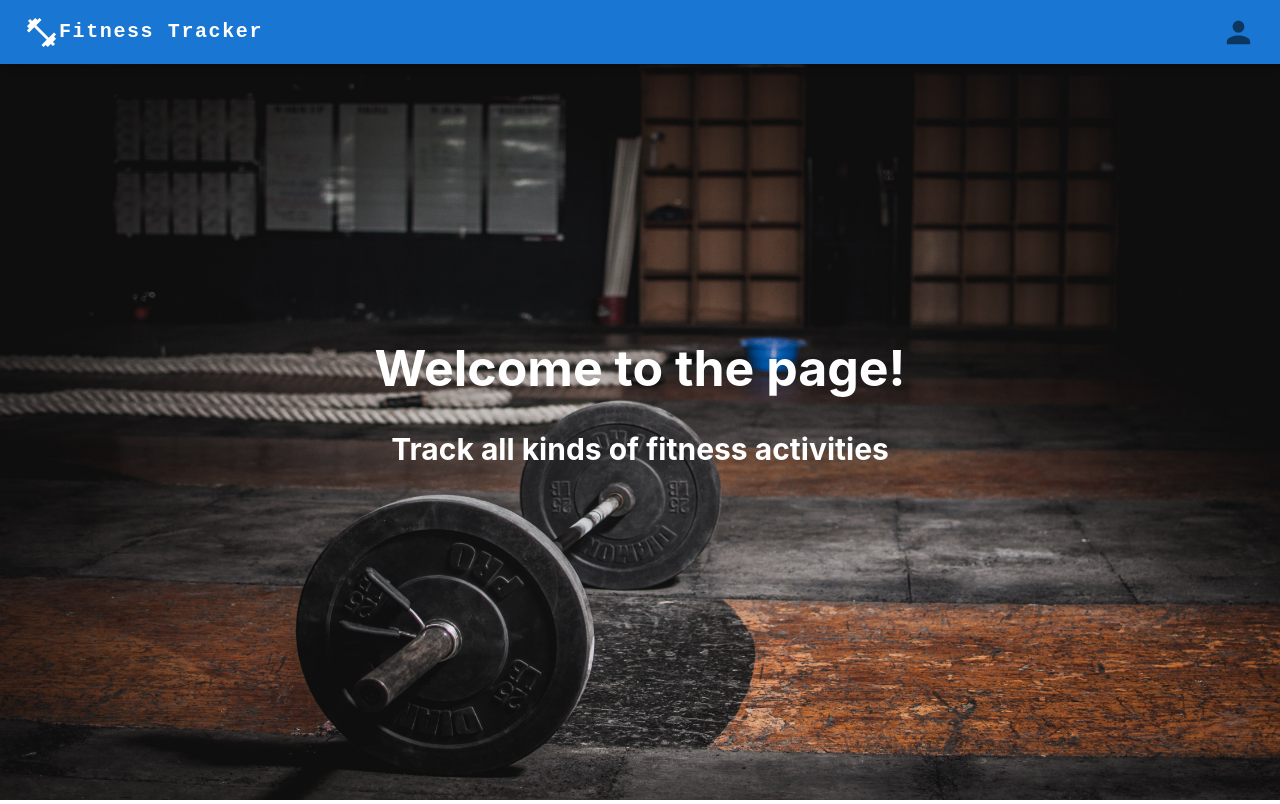
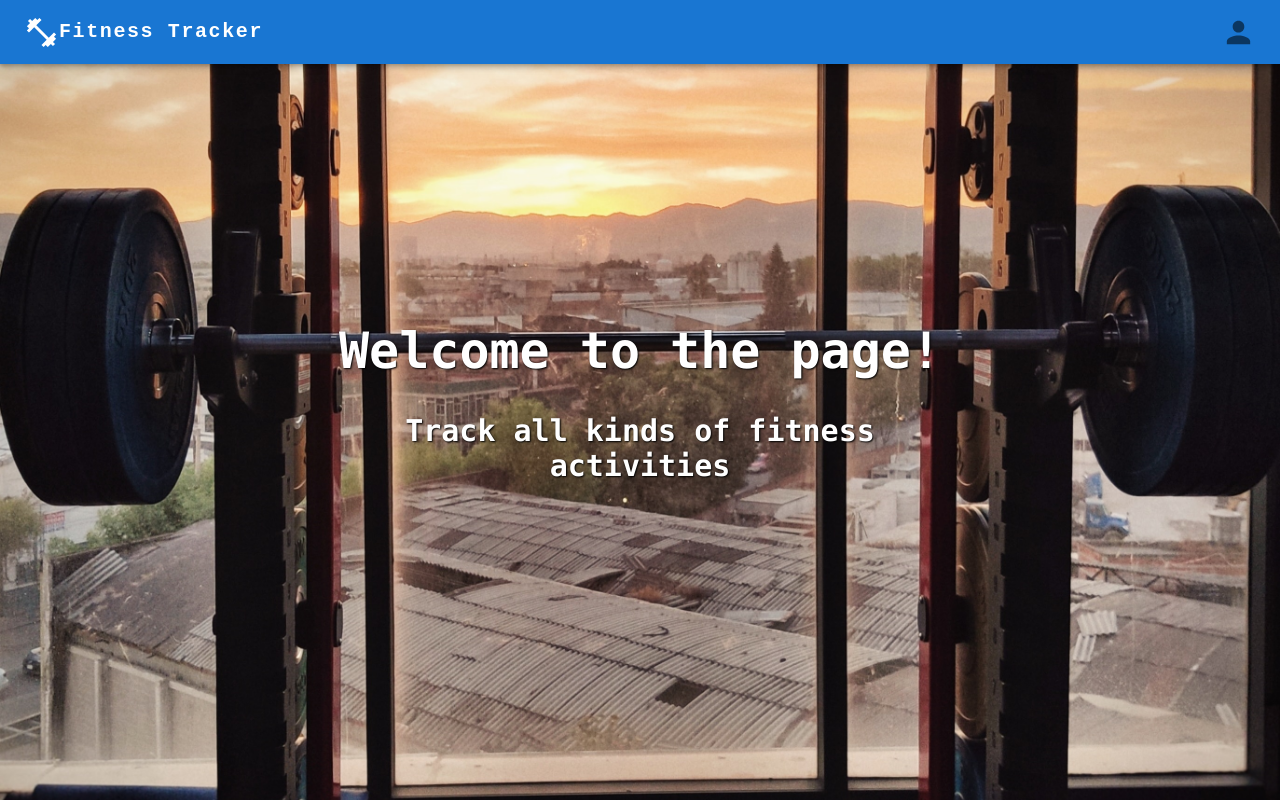
Before and after one commit to denisf01/Fitness-Tracker, a React (Create React App) app: page / in a window 1280 px wide. Built offline with nearby package versions, Linux system fonts and the light colour scheme.

Commit message:
Small changes on Exercises page

```diff
--- a/src/components/Exercises/Exercise.js
+++ b/src/components/Exercises/Exercise.js
@@ -1,13 +1,24 @@
 import classes from "./Exercise.module.css";
 import React from "react";
+import DeleteIcon from "@mui/icons-material/Delete";
+import EditIcon from "@mui/icons-material/Edit";
+import Button from "@mui/material/Button";
 
-const MealItem = (props) => {
+const Exercise = (props) => {
   return (
     <li className={classes.exercise}>
       <div>
         <h3>Test</h3>
       </div>
+      <div>
+        <Button>
+          <EditIcon />
+        </Button>
+        <Button>
+          <DeleteIcon color={"action"} />
+        </Button>
+      </div>
     </li>
   );
 };
-export default MealItem;
+export default Exercise;
--- a/src/components/MainPage/MainBackground.js
+++ b/src/components/MainPage/MainBackground.js
@@ -1,16 +1,28 @@
 import classes from "./MainBackground.module.css";
 import myImage from "../../images/main-image.jpg";
-import {useContext} from "react";
+import myImage2 from "../../images/main-image2.jpg";
+
+import { useContext } from "react";
 import Context from "../../store/context";
 import CustomizedAlert from "../Alert/Alert";
+import ExercisesPhoto from "../../images/exercises.jpg";
+
+const MainBackground = (props) => {
+  const ctx = useContext(Context);
+  return (
+    <div
+      style={{
+        backgroundImage: `url(${myImage2})`,
+        width: "100%",
+        height: "100vh",
+        backgroundRepeat: "no-repeat",
+        backgroundSize: "cover",
+          opacity: "1"
 
 
-const MainBackground = (props) => {
-    const ctx = useContext(Context);
-  return (
-    <div className={classes.image}>
-        {ctx.isLoggedOut && <CustomizedAlert text={"Logged out"}/>}
-      <img src={myImage} />
+      }}
+    >
+      {ctx.isLoggedOut && <CustomizedAlert text={"Logged out"} />}
       <div className={classes.text}>
         <h1>Welcome to the page!</h1>
         <h3>Track all kinds of fitness activities</h3>
--- a/src/components/MainPage/MainBackground.module.css
+++ b/src/components/MainPage/MainBackground.module.css
@@ -1,9 +1,3 @@
-.image img {
-  width: 100%;
-  height: 100vh;
-
-}
-
 .text {
   text-align: center;
   position: absolute;
@@ -11,11 +5,14 @@
   left: 50%;
   transform: translate(-50%, -50%);
   color: white;
-
 }
 .text h1 {
   font-size: 50px;
+  font-family: "Lucida Console", "Courier New", monospace;
+  text-shadow: 1px 1px 2px black;
 }
 .text h3 {
   font-size: 30px;
+  font-family: "Lucida Console", "Courier New", monospace;
+  text-shadow: 1px 1px 2px black;
 }
--- a/src/components/Profile/ProfileCard.module.css
+++ b/src/components/Profile/ProfileCard.module.css
@@ -5,6 +5,7 @@
   background-repeat: no-repeat;
   background-size: cover;
   border-radius: 10px;
+  box-shadow: 1px 1px 2px black;
 }
 
 .header {
```
Also changed, not shown: src/components/Exercises/Exercise.module.css (line endings or trailing spaces), src/images/main-image2.jpg.
